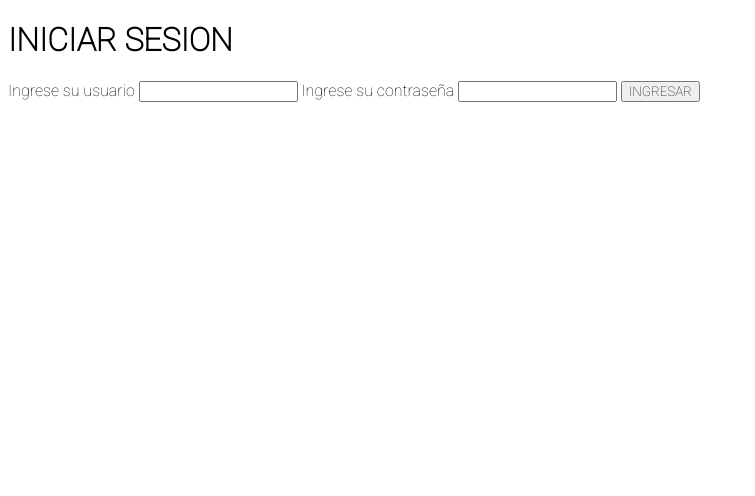
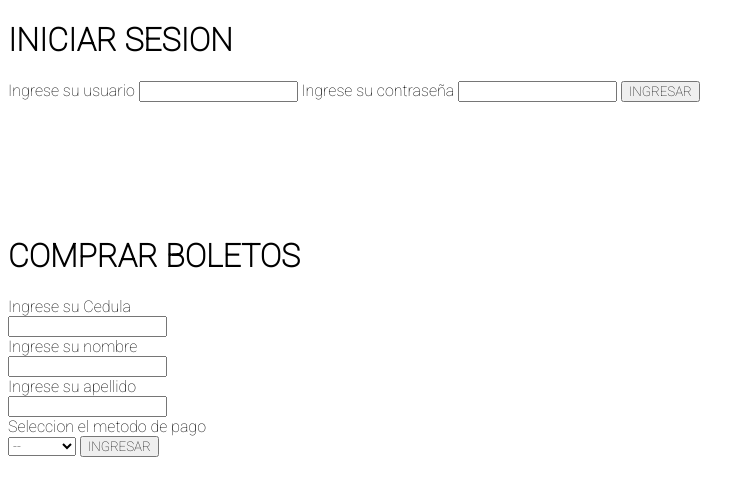
Before and after one commit to davidstivenmerchan/Utopia-extrema, a PHP site: page / in a window 1280 px wide. Shown: the top 496 px of the page, without its empty margins (0-755 px from the left). Run offline with PHP 8.4, Linux system fonts and the light colour scheme.

Commit message:
formulario de clientes para comprar boletos

```diff
--- a/css/index.css
+++ b/css/index.css
@@ -1,3 +1,8 @@
 *{
     font-family: 'Roboto', sans-serif;
 }
+
+.clienteC{
+    width: 200px;
+
+}
--- a/index.html
+++ b/index.html
@@ -19,4 +19,36 @@
         <input type="submit" value="INGRESAR">
     </form>
 </body>
+
+<br>
+<br>
+<br>
+<br>
+<br>
+<br>
+
+
+    <h1>COMPRAR BOLETOS</h1>
+    <div class="clienteC">
+        <form action="php/validar.php" method="POST">
+            <label for="cc">Ingrese su Cedula</label>
+            <input type="text" id="cc" autocomplete="off" name="cc">
+
+            <label for="nom">Ingrese su nombre</label>
+            <input type="text" id="nom" autocomplete="off" name="nom">
+
+            <label for="ape">Ingrese su apellido</label>
+            <input type="text" id="ape" autocomplete="off" name="ape">
+
+            <label for="ape">Seleccion el metodo de pago</label>
+           <select name="" id="">
+            <option value="">--</option>
+               <option value="">Efectivo</option>
+               <option value="">Tarjeta</option>
+           </select>
+
+            <input type="submit" value="INGRESAR">
+        </form>
+    </div>
+
 </html>
--- a/php/validar.php
+++ b/php/validar.php
@@ -19,7 +19,7 @@ if($fila){
 }else{
     ?>
     <?php
-    include('index.html');
+    include('../index.html');
     ?>
     <h1>error</h1>
     <?php
```
